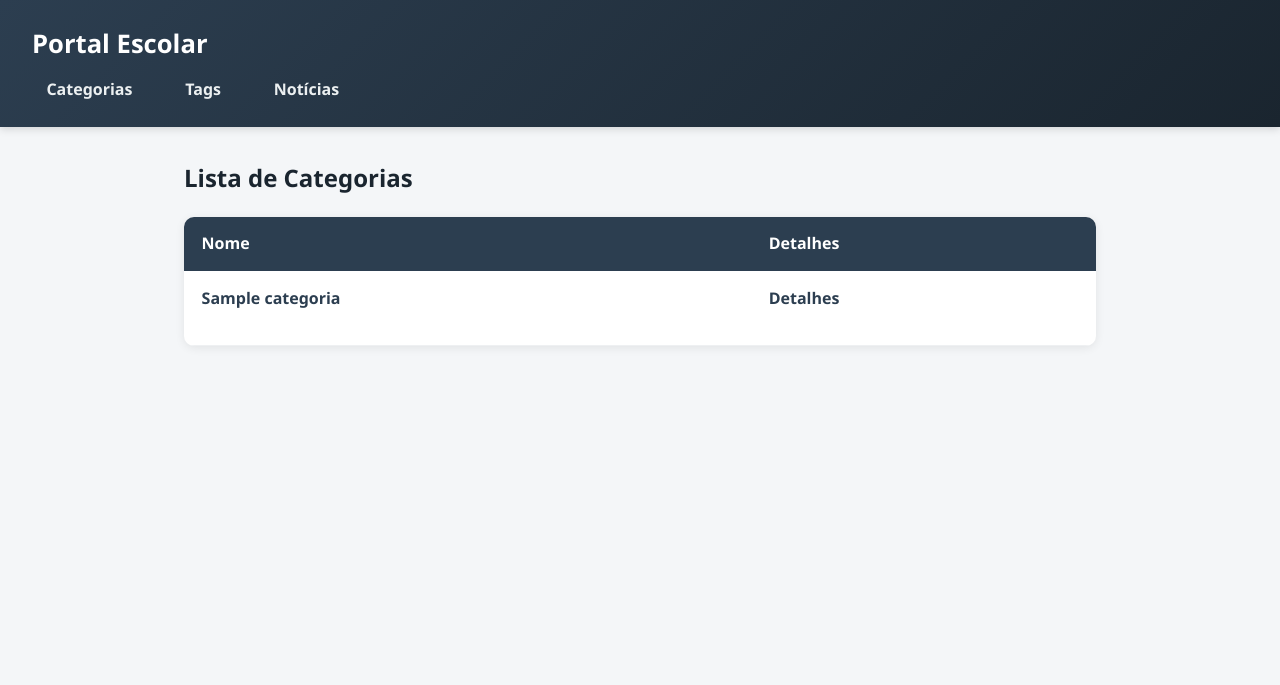
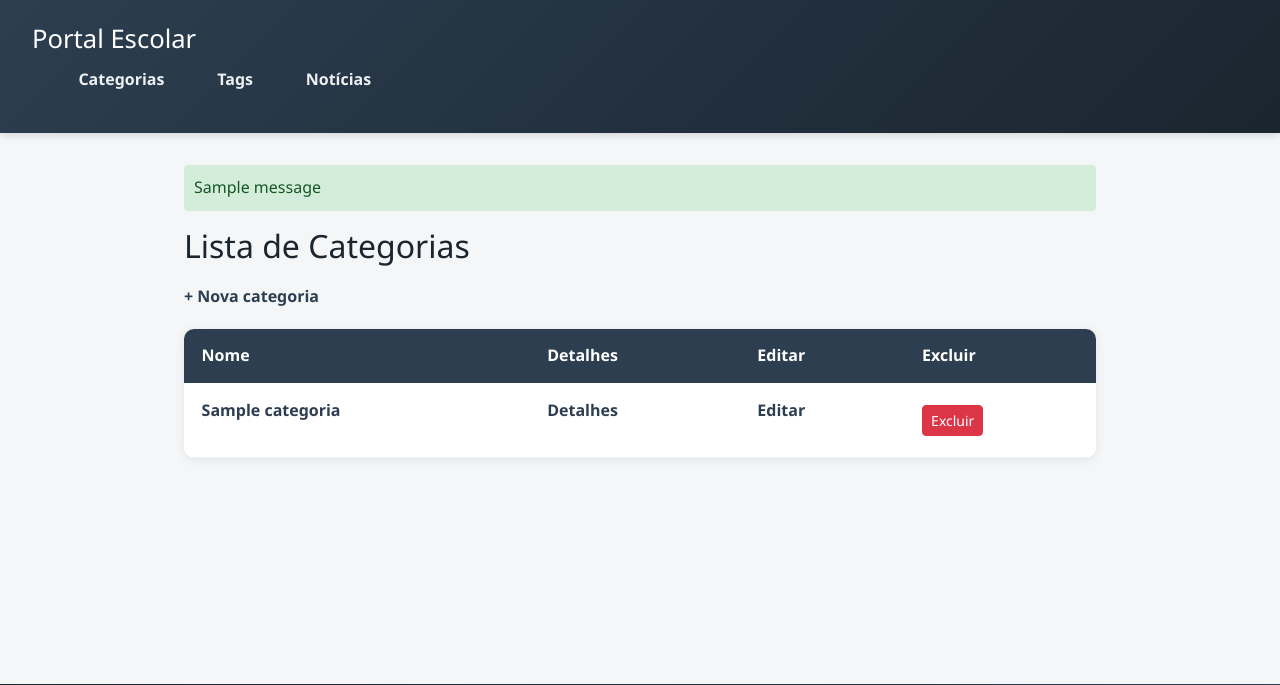
Before and after one commit to SamuelFCD/Portal-Escolar, a Django app: page / in a window 1280 px wide. Shown: the top 685 px of the page. Run offline with Django 5.2, Linux system fonts and the light colour scheme; tables that the repository leaves empty hold one stand-in row (values such as "Sample post"); one stand-in notice (Sample message) is shown.

Commit message:
feat: mensagens, cadastro, edição, exclusão e modal Bootstrap para categorias e tags

```diff
--- a/noticias/models.py
+++ b/noticias/models.py
@@ -30,7 +30,7 @@ class Noticia(models.Model):
 
     texto = models.TextField()
 
-    categoria = models.ForeignKey(Categoria, on_delete=models.CASCADE, related_name='noticias')
+    categoria = models.ForeignKey(Categoria, on_delete=models.PROTECT, related_name='noticias')
 
     tags = models.ManyToManyField(Tag, related_name='noticias')
 
--- a/noticias/static/noticias/style.css
+++ b/noticias/static/noticias/style.css
@@ -4,7 +4,8 @@
     box-sizing: border-box;
 }
 
-html, body {
+html,
+body {
     height: 100%;
 }
 
@@ -22,7 +23,7 @@ header {
     background: linear-gradient(135deg, #2c3e50, #1a252f);
     color: #fff;
     padding: 1.5rem 2rem;
-    box-shadow: 0 2px 8px rgba(0,0,0,0.15);
+    box-shadow: 0 2px 8px rgba(0, 0, 0, 0.15);
 }
 
 header h1 {
@@ -46,7 +47,7 @@ nav a {
 }
 
 nav a:hover {
-    background-color: rgba(255,255,255,0.15);
+    background-color: rgba(255, 255, 255, 0.15);
 }
 
 main {
@@ -69,7 +70,7 @@ h2 {
     background: #fff;
     border-radius: 10px;
     overflow: hidden;
-    box-shadow: 0 2px 10px rgba(0,0,0,0.08);
+    box-shadow: 0 2px 10px rgba(0, 0, 0, 0.08);
 }
 
 .tabela-listagem thead {
@@ -108,7 +109,7 @@ main p {
     padding: 0.9rem 1.1rem;
     margin-bottom: 0.6rem;
     border-radius: 8px;
-    box-shadow: 0 1px 4px rgba(0,0,0,0.06);
+    box-shadow: 0 1px 4px rgba(0, 0, 0, 0.06);
 }
 
 main a {
@@ -132,3 +133,35 @@ footer {
     margin-top: 3rem;
     font-size: 0.9rem;
 }
+
+.messages {
+    list-style: none;
+    padding: 0;
+}
+
+.messages li {
+    padding: 10px;
+    margin-bottom: 10px;
+    border-radius: 4px;
+}
+
+.messages .success {
+    background: #d4edda;
+    color: #155724;
+}
+
+.messages .error {
+    background: #f8d7da;
+    color: #721c24;
+}
+
+.aviso {
+    background: #fff3cd;
+    color: #856404;
+    padding: 10px;
+    border-radius: 4px;
+}
+
+.errorlist {
+    color: #721c24;
+}
--- a/noticias/templates/noticias/listagem_categorias.html
+++ b/noticias/templates/noticias/listagem_categorias.html
@@ -2,24 +2,60 @@
 {% block content %}
 
 <h2>Lista de Categorias</h2>
+<a href="{% url 'noticias:cadastrarCategoria' %}">+ Nova categoria</a>
+
 <table class="tabela-listagem">
     <thead>
         <tr>
-
             <th>Nome</th>
             <th>Detalhes</th>
-
+            <th>Editar</th>
+            <th>Excluir</th>
         </tr>
     </thead>
     <tbody>
         {% for categoria in categorias %}
         <tr>
             <td><a href="{% url 'noticias:detalhesCategorias' categoria.id %}">{{ categoria.nome }}</a></td>
-
             <td><a href="{% url 'noticias:detalhesCategorias' categoria.id %}">Detalhes</a></td>
-
+            <td><a href="{% url 'noticias:atualizarCategoria' categoria.id %}">Editar</a></td>
+            <td>
+    <button type="button" class="btn btn-danger btn-sm"
+            data-bs-toggle="modal"
+            data-bs-target="#modal-categoria-{{ categoria.id }}">
+        Excluir
+    </button>
+</td>
         </tr>
         {% endfor %}
     </tbody>
+
 </table>
+
+{% for categoria in categorias %}
+<div class="modal fade" id="modal-categoria-{{ categoria.id }}" tabindex="-1" aria-hidden="true">
+    <div class="modal-dialog modal-dialog-centered">
+        <div class="modal-content">
+            <div class="modal-header">
+                <h5 class="modal-title">Excluir categoria</h5>
+                <button type="button" class="btn-close" data-bs-dismiss="modal" aria-label="Fechar"></button>
+            </div>
+            <form method="post" action="{% url 'noticias:excluirCategoria' categoria.id %}">
+                {% csrf_token %}
+                <div class="modal-body">
+                    <div class="alert alert-warning">
+                        ⚠️ Esta categoria pode estar vinculada a notícias. Se estiver, a exclusão será bloqueada.
+                    </div>
+                    <p>Deseja realmente excluir <strong>{{ categoria.nome }}</strong>?</p>
+                </div>
+                <div class="modal-footer">
+                    <button type="button" class="btn btn-secondary" data-bs-dismiss="modal">Cancelar</button>
+                    <button type="submit" class="btn btn-danger">Confirmar exclusão</button>
+                </div>
+            </form>
+        </div>
+    </div>
+</div>
+{% endfor %}
+
 {% endblock content %}
--- a/noticias/urls.py
+++ b/noticias/urls.py
@@ -12,9 +12,18 @@ urlpatterns = [
 
     path('categorias/<int:id>', views.detalhes_categoria, name='detalhesCategorias'),
 
+    path('categorias/nova/', views.cadastrar_categoria, name='cadastrarCategoria'),
+path('categorias/<int:id>/editar/', views.atualizar_categoria, name='atualizarCategoria'),
+path('categorias/<int:id>/excluir/', views.excluir_categoria, name='excluirCategoria'),
+
     path('tags/', views.listagem_tags, name='listaTags'),
 
     path('tags/<int:id>/', views.detalhes_tag, name='detalhesTags'),
+
+    path('tags/nova/', views.cadastrar_tag, name='cadastrarTag'),
+path('tags/<int:id>/editar/', views.atualizar_tag, name='atualizarTag'),
+
+path('tags/<int:id>/excluir/', views.excluir_tag, name='excluirTag'),
 
     path('noticias/', views.listagem_noticias, name='listaNoticias'),
 
--- a/noticias/views.py
+++ b/noticias/views.py
@@ -1,6 +1,9 @@
-from django.shortcuts import render
+from django.shortcuts import render, redirect, get_object_or_404
+from django.contrib import messages
+from django.db.models import ProtectedError
 
 from .models import Categoria, Tag, Noticia
+from .forms import CategoriaForm, TagForm
 
 def listagem_categoria(request):
 
@@ -43,3 +46,66 @@ def detalhes_noticia(request, id):
     context = {'noticia': noticia}
 
     return render(request, 'noticias/detalhes_noticias.html', context)
+
+
+def cadastrar_categoria(request):
+    form = CategoriaForm(request.POST or None)
+    if request.method == 'POST' and form.is_valid():
+        form.save()
+        messages.success(request, 'Categoria cadastrada com sucesso!')
+        return redirect('noticias:listaCategorias')
+    return render(request, 'noticias/form_categoria.html', {'form': form})
+
+
+def atualizar_categoria(request, id):
+    categoria = get_object_or_404(Categoria, id=id)
+    form = CategoriaForm(request.POST or None, instance=categoria)
+    if request.method == 'POST' and form.is_valid():
+        form.save()
+        messages.success(request, 'Categoria atualizada com sucesso!')
+        return redirect('noticias:listaCategorias')
+    return render(request, 'noticias/form_categoria.html', {'form': form})
+
+def excluir_categoria(request, id):
+    categoria = get_object_or_404(Categoria, id=id)
+
+    if request.method == 'POST':
+        try:
+            categoria.delete()
+            messages.success(request, 'Categoria excluída com sucesso!')
+        except ProtectedError:
+            messages.error(
+                request,
+                'Não é possível excluir esta categoria, pois existem notícias vinculadas a ela.'
+            )
+        return redirect('noticias:listaCategorias')
+
+    return render(request, 'noticias/confirmar_exclusao_categoria.html', {'categoria': categoria})
+
+def cadastrar_tag(request):
+    form = TagForm(request.POST or None)
+    if request.method == 'POST' and form.is_valid():
+        form.save()
+        messages.success(request, 'Tag cadastrada com sucesso!')
+        return redirect('noticias:listaTags')
+    return render(request, 'noticias/form_tag.html', {'form': form})
+
+
+def atualizar_tag(request, id):
+    tag = get_object_or_404(Tag, id=id)
+    form = TagForm(request.POST or None, instance=tag)
+    if request.method == 'POST' and form.is_valid():
+        form.save()
+        messages.success(request, 'Tag atualizada com sucesso!')
+        return redirect('noticias:listaTags')
+    return render(request, 'noticias/form_tag.html', {'form': form})
+
+def excluir_tag(request, id):
+    tag = get_object_or_404(Tag, id=id)
+
+    if request.method == 'POST':
+        tag.delete()
+        messages.success(request, 'Tag excluída com sucesso!')
+        return redirect('noticias:listaTags')
+
+    return render(request, 'noticias/confirmar_exclusao_tag.html', {'tag': tag})
--- a/templates/base.html
+++ b/templates/base.html
@@ -4,7 +4,9 @@
 
 <head>
     <meta charset="UTF-8">
+    <meta name="viewport" content="width=device-width, initial-scale=1">
     <title>Portal Escolar</title>
+    <link href="https://cdn.jsdelivr.net/npm/bootstrap@5.3.3/dist/css/bootstrap.min.css" rel="stylesheet">
     <link rel="stylesheet" href="{% static 'noticias/style.css' %}">
 </head>
 
@@ -13,10 +15,20 @@
     {% include "fragments/_header.html" %}
 
     <main>
-        {% block content %}{% endblock content %}
-    </main>
+    {% if messages %}
+    <ul class="messages">
+        {% for message in messages %}
+        <li class="{{ message.tags }}">{{ message }}</li>
+        {% endfor %}
+    </ul>
+    {% endif %}
+
+    {% block content %}{% endblock content %}
+</main>
 
     {% include "fragments/_footer.html" %}
+
+        <script src="https://cdn.jsdelivr.net/npm/bootstrap@5.3.3/dist/js/bootstrap.bundle.min.js"></script>
 
 </body>
 
```
Also changed, not shown: noticias/forms.py (added, +14 -0 lines), noticias/templates/noticias/confirmar_exclusao_categoria.html (added, +14 -0 lines), noticias/templates/noticias/confirmar_exclusao_tag.html (added, +12 -0 lines), noticias/templates/noticias/form_categoria.html (added, +10 -0 lines), noticias/templates/noticias/form_tag.html (added, +10 -0 lines), noticias/templates/noticias/listagem_tags.html (+36 -0 lines), noticias/migrations/0002_alter_noticia_categoria.py (added).
